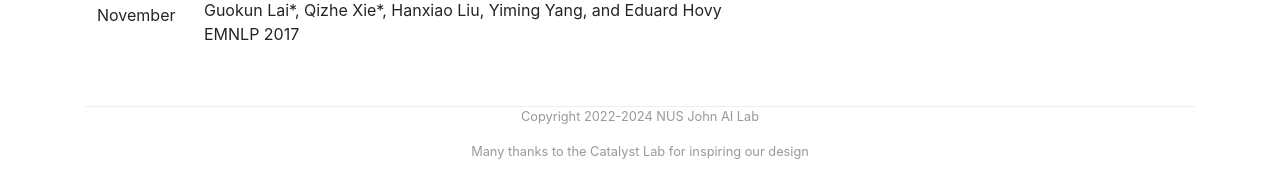
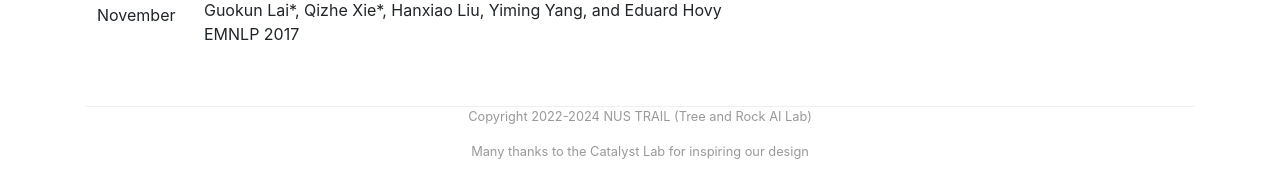
Before and after one commit to John-AI-Lab/John-AI-Lab.github.io, a Jekyll site: the page built from index.html, in a window 1280 px wide and 900 px high, scrolled down 4408 px. Shown: the part 722-897 px from the top of the window. Built offline with Jekyll 4.4.1, drawn with Linux system fonts in a browser that asks for light colours; nearby versions of some CDN libraries; some of the changed text lies outside the part shown.

Commit message:
update lab name to trail

```diff
--- a/_config.yml
+++ b/_config.yml
@@ -1,5 +1,5 @@
-name: John AI Lab
-url: https://John-AI-Lab.github.io
+name: TRAIL (Tree and Rock AI Lab)
+url: https://TRAIL.github.io
 
 exclude: [bibble, README.md, Makefile, screenshot.png]
 
--- a/_layouts/default.html
+++ b/_layouts/default.html
@@ -56,7 +56,7 @@
         <!-- Footer -->
         <div class="container">
             <div class="footer">
-                <p> Copyright 2022-2024 NUS John AI Lab </p>
+                <p> Copyright 2022-2024 NUS TRAIL (Tree and Rock AI Lab) </p>
                 <p class="acknowledgment">Many thanks to the <a href="https://catalyst.cs.cmu.edu" class="lab-link">Catalyst Lab</a> for inspiring our design</p>
             </div>
         </div>
--- a/index.html
+++ b/index.html
@@ -26,7 +26,7 @@
 <!-- Hero Section -->
 <div class="hero-section">
     <div class="hero-content">
-        <h1>John AI Lab</h1>
+        <h1>TRAIL (Tree and Rock AI Lab)</h1>
     </div>
 </div>
 
```
